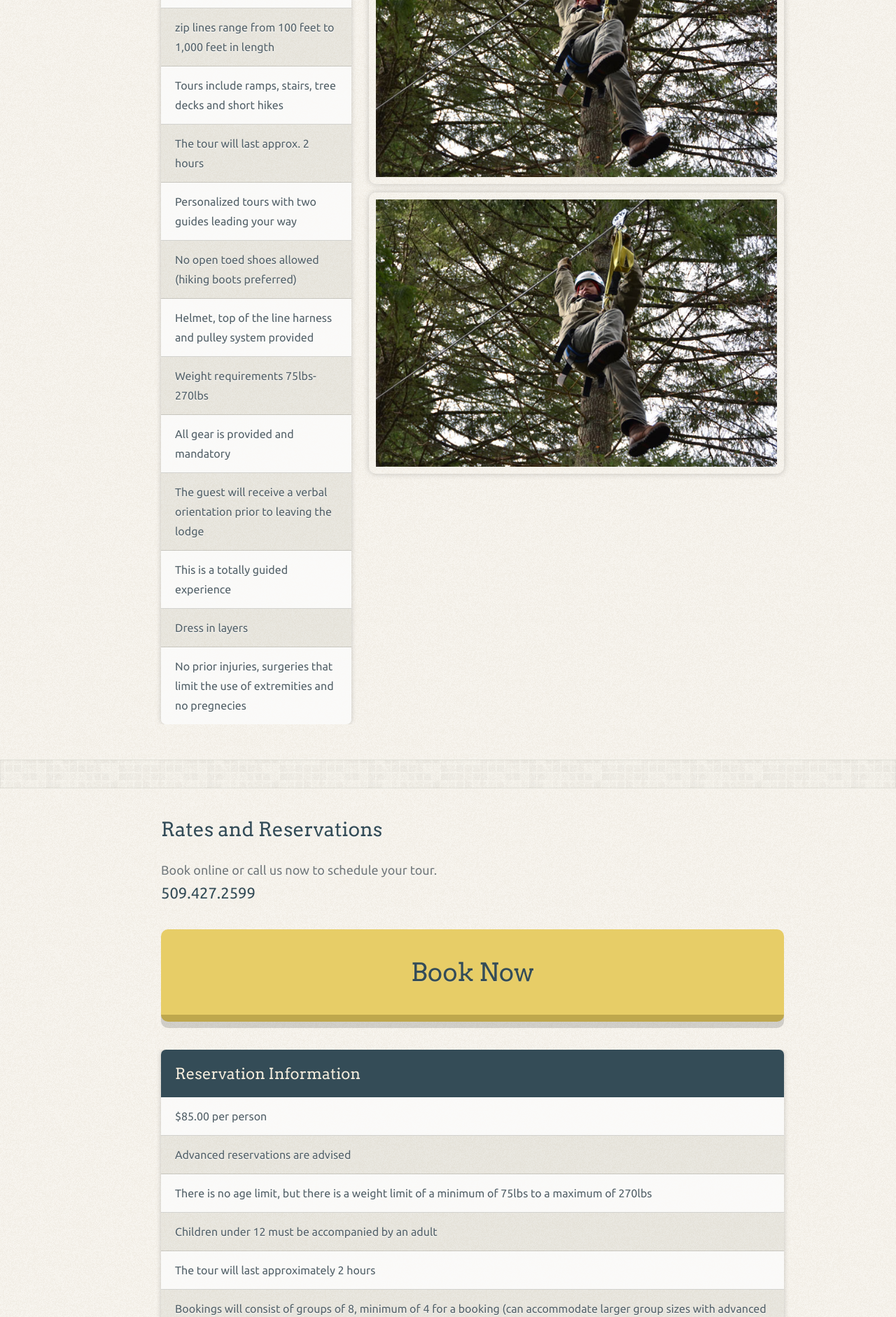
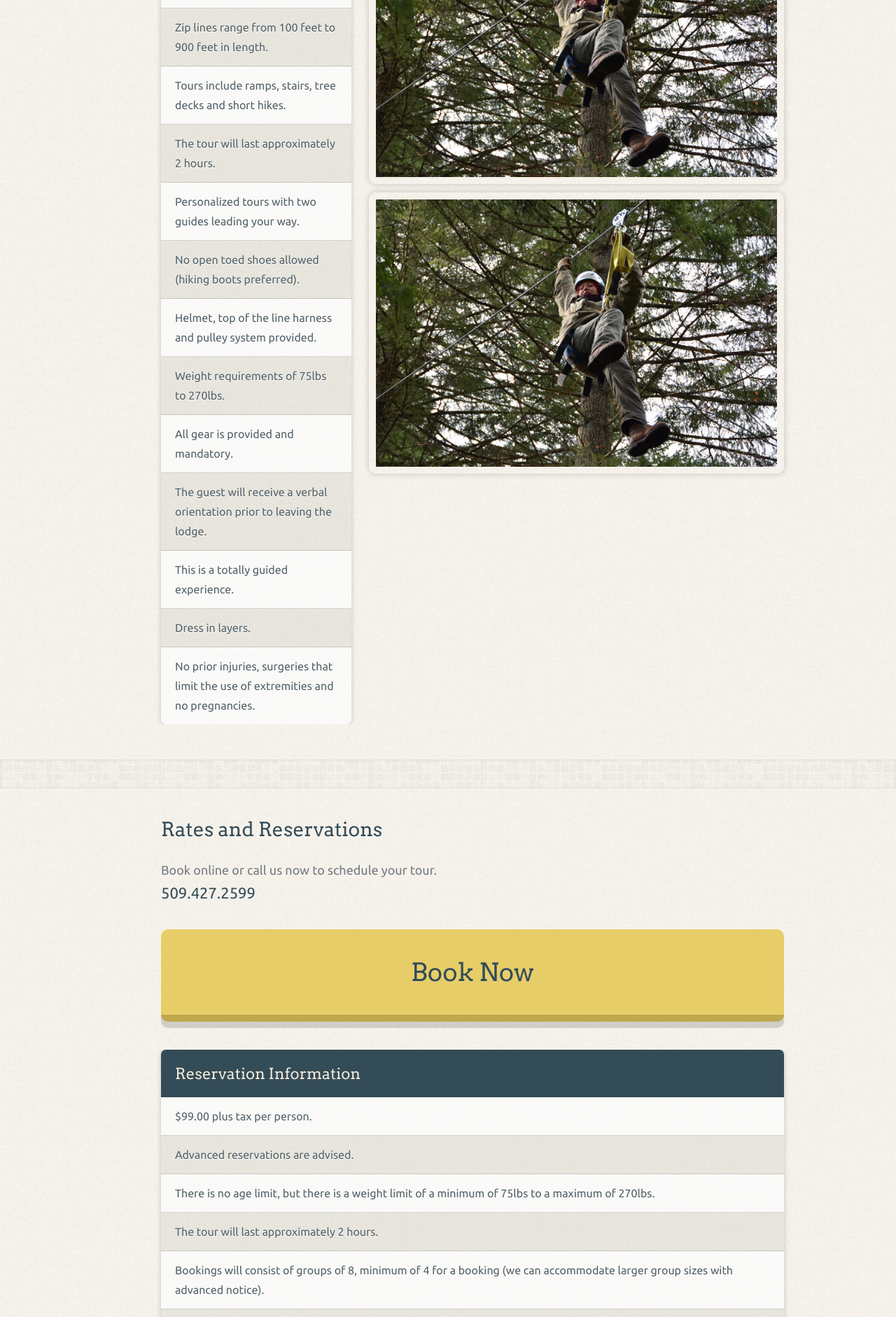
Before and after one commit to codyevans/SkamaniaLodgeZipTour, a PHP site: page / in a window 1280 px wide. Shown: the part 1584-3466 px from the top of the page at 70% size. Run offline with PHP 8.4, Linux system fonts and the light colour scheme; some libraries are stand-ins or nearby versions.

Commit message:
content revision

```diff
--- a/index.php
+++ b/index.php
@@ -56,7 +56,7 @@
                 <div class="header_contact">
                     <ul>
                         <li class="phone" tel="509.427.2599">509.427.2599</li>
-                        <li class="email"><a href="mailto:cody@isrcapital.com">info@zipnskamania.com</a></li>
+                        <li class="email"><a href="mailto:info@zipnskamania.com">info@zipnskamania.com</a></li>
                         <li>1131 Skamania Lodge Way</li>
                         <li>Stevenson, WA 98648</li>
                     </ul>
@@ -123,13 +123,12 @@
                      <p>
                        Get ready to fly with the eagles and soar with spirits at the Bridge of the Gods.
                        Only our unique Canopy Zip Line Tour will send you soaring above
-                       the scenic Columbia River Gorge. We have six zip lines, four sky bridges
+                       the scenic Columbia River Gorge. We have seven zip lines, four sky bridges
                        and stunning views all nestled together at the world class
                        <a href="http://skamania.com" target="blank">Skamania Lodge Resort.</a>
                     </p>
                 </div> <!-- /grid -->
             </div> <!-- /intro -->
-
 
             <section id="tour">
                 <div class="grid">
@@ -163,43 +162,43 @@
                                     </h3>
                                 </li>
                                 <li>
-                                    <p>6 zip lines, 4 sky bridges and some light trail walking</p>
+                                    <p>7 zip lines, 4 sky bridges and some light trail walking.</p>
                                 </li>
                                  <li>
-                                    <p>zip lines range from 100 feet to 1,000 feet in length</p>
+                                    <p>Zip lines range from 100 feet to 900 feet in length.</p>
                                 </li>
                                 <li>
-                                    <p>Tours include ramps, stairs, tree decks and short hikes</p>
+                                    <p>Tours include ramps, stairs, tree decks and short hikes.</p>
                                 </li>
                                 <li>
-                                    <p>The tour will last approx. 2 hours</p>
+                                    <p>The tour will last approximately 2 hours.</p>
                                 </li>
                                 <li>
-                                    <p>Personalized tours with two guides leading your way</p>
+                                    <p>Personalized tours with two guides leading your way.</p>
                                 </li>
                                  <li>
-                                    <p>No open toed shoes allowed (hiking boots preferred)</p>
+                                    <p>No open toed shoes allowed (hiking boots preferred).</p>
                                 </li>
                                  <li>
-                                    <p>Helmet, top of the line harness and pulley system provided</p>
+                                    <p>Helmet, top of the line harness and pulley system provided.</p>
                                 </li>
                                  <li>
-                                    <p>Weight requirements 75lbs-270lbs</p>
+                                    <p>Weight requirements of 75lbs to 270lbs.</p>
                                 </li>
                                  <li>
-                                    <p>All gear is provided and mandatory</p>
+                                    <p>All gear is provided and mandatory.</p>
                                 </li>
                                 <li>
-                                    <p>The guest will receive a verbal orientation prior to leaving the lodge</p>
+                                    <p>The guest will receive a verbal orientation prior to leaving the lodge.</p>
                                 </li>
                                  <li>
-                                    <p>This is a totally guided experience</p>
+                                    <p>This is a totally guided experience.</p>
                                 </li>
                                 <li>
-                                    <p>Dress in layers</p>
+                                    <p>Dress in layers.</p>
                                 </li>
                                 <li>
-                                    <p>No prior injuries, surgeries that limit the use of extremities and no pregnecies</p>
+                                    <p>No prior injuries, surgeries that limit the use of extremities and no pregnancies.</p>
                                 </li>
                             </ul>
                         </div>
@@ -263,37 +262,34 @@
                                     </h3>
                                 </li>
                                  <li>
-                                    <p>$85.00 per person</p>
+                                    <p>$99.00 plus tax per person.</p>
                                 </li>
                                 <li>
-                                    <p>Advanced reservations are advised</p>
+                                    <p>Advanced reservations are advised.</p>
                                 </li>
                                  <li>
-                                    <p>There is no age limit, but there is a weight limit of a minimum of 75lbs to a maximum of 270lbs</p>
+                                    <p>There is no age limit, but there is a weight limit of a minimum of 75lbs to a maximum of 270lbs.</p>
                                 </li>
                                  <li>
-                                    <p>Children under 12 must be accompanied by an adult</p>
+                                    <p>The tour will last approximately 2 hours.</p>
                                 </li>
                                  <li>
-                                    <p>The tour will last approximately 2 hours</p>
+                                    <p>Bookings will consist of groups of 8, minimum of 4 for a booking (we can accommodate larger group sizes with advanced notice).</p>
                                 </li>
                                  <li>
-                                    <p>Bookings will consist of groups of 8, minimum of 4 for a booking (can accommodate larger group sizes with advanced notice)</p>
+                                    <p>Cancellations are to be 72 hours in advance of the trip for a refund. If there needs to be a cancellation due to conditions, the lead guide will make the call to cancel your trip. We will try our best to rebook your trip or we will refund the guest. We zip in weather, but not lightning.</p>
                                 </li>
                                 <li>
-                                    <p>Cancellations are to be 48 hours in advance of the trip for a refund. If there needs to be a cancellation due to conditions, the lead guide will make the call to cancel your trip. We will try our best to rebook your trip or we will refund the guest</p>
+                                    <p>Payment is received at the time of the booking.</p>
                                 </li>
                                 <li>
-                                    <p>Payment is received at the time of the booking</p>
+                                    <p>When a booking is made online, the guest will receive a confirmation letter by email containing all of the pertinent info along with directions to the lodge.</p>
                                 </li>
                                 <li>
-                                    <p>When a booking is made online, the guest will receive a conformation letter by email containing all of the pertinent info along with directions to the lodge</p>
+                                    <p>Guests should arrive 30 minutes prior to their scheduled tour.</p>
                                 </li>
                                 <li>
-                                    <p>Guests should arrive 30 minutes prior to their scheduled tour</p>
-                                </li>
-                                <li>
-                                    <p>Guests will need to be in good condition, no pregnant women are allowed on the course</p>
+                                    <p>Guests will need to be in good condition, no pregnant women are allowed on the course.</p>
                                 </li>
                             </ul>
                         </div>
@@ -320,14 +316,6 @@
                         proident, sunt in culpa qui officia deserunt mollit anim id est laborum.
                     </p>
                     <p class="col-1-2">
-                        Lorem ipsum dolor sit amet, consectetur adipisicing elit, sed do eiusmod
-                        tempor incididunt ut labore et dolore magna aliqua. Ut enim ad minim veniam,
-                        quis nostrud exercitation ullamco laboris nisi ut aliquip ex ea commodo
-                        consequat. Duis aute irure dolor in reprehenderit in voluptate velit esse
-                        cillum dolore eu fugiat nulla pariatur. Excepteur sint occaecat cupidatat non
-                        proident, sunt in culpa qui officia deserunt mollit anim id est laborum.
-                    </p>
-                    <p class="col-1-1">
                         Lorem ipsum dolor sit amet, consectetur adipisicing elit, sed do eiusmod
                         tempor incididunt ut labore et dolore magna aliqua. Ut enim ad minim veniam,
                         quis nostrud exercitation ullamco laboris nisi ut aliquip ex ea commodo
@@ -377,7 +365,7 @@
                                 </p>
                             </li>
                             <li>
-                                <a href="mailto:cody@isrcapital.com">
+                                <a href="mailto:info@zipnskamania.com">
                                     <p class="contact_details">
                                         info@zipnskamania.com
                                     </p>
```
Lines whose indentation alone changed are shown as unchanged.
